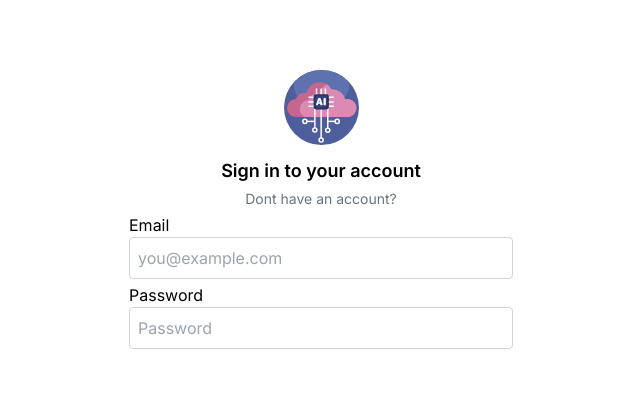
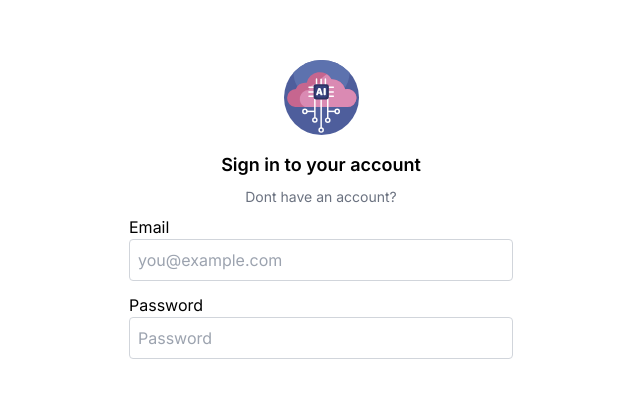
Before and after one commit to abraxas93/dashboard-ui-app, a Next.js app: page / in a window 1280 px wide. Shown: the part 191-588 px from the top of the page, without its empty margins (319-959 px from the left). Built offline with nearby package versions, Linux system fonts and the light colour scheme.

Commit message:
style: add wrapper div for padding

```diff
--- a/app/page.tsx
+++ b/app/page.tsx
@@ -7,7 +7,7 @@ export default function Home() {
   return (
     <main className="flex justify-center items-center h-screen">
       <div className="sign-in-form min-w-96 py-5">
-        <div className="card-header flex items-center flex-col gap-1">
+        <div className="card-header flex items-center flex-col gap-2">
           <Image
             src="/ai.svg"
             alt="Next.js Logo"
@@ -17,8 +17,10 @@ export default function Home() {
           />
           <Text title="Sign in to your account" className='text-lg font-semibold pt-2'></Text>
           <Text text="Dont have an account?" className='text-gray-500 text-sm'></Text>
-          <Input label="Email" placeholder="you@example.com"/>
-          <Input label="Password" placeholder="Password"/>
+          <div className="flex flex-col w-full gap-3">
+            <Input label="Email" placeholder="you@example.com" />
+            <Input label="Password" placeholder="Password" />
+          </div>
         </div>
       </div>
     </main>
```
